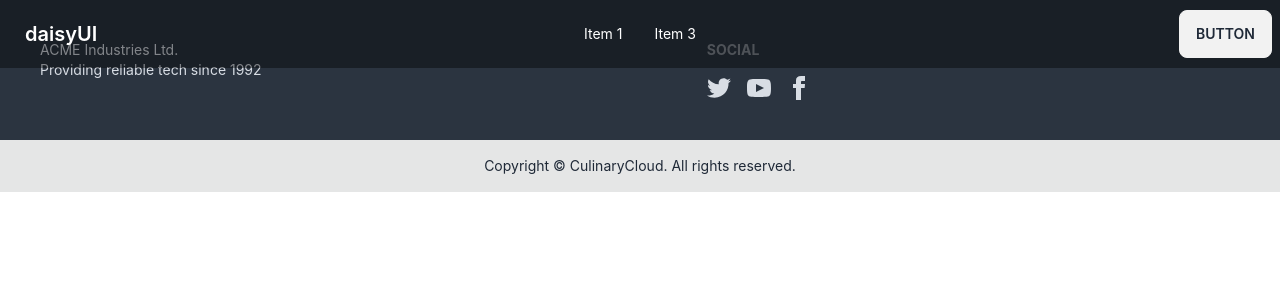
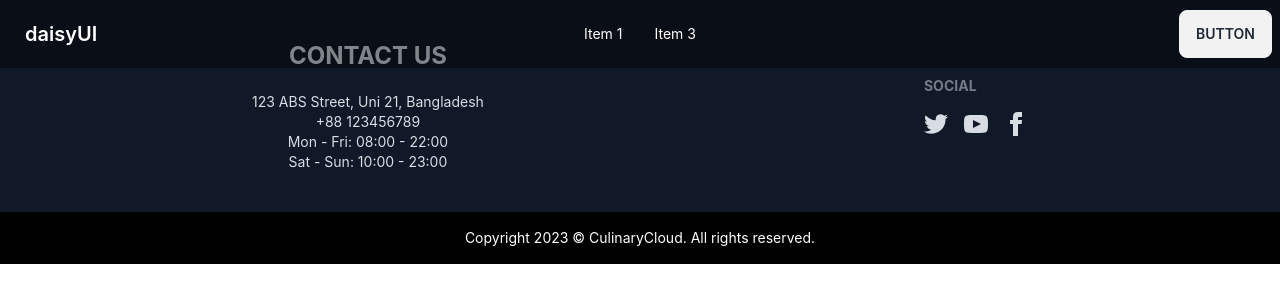
Before and after one commit to Sawom/ARS-Restaurant, a React (Create React App) app: page /about in a window 1280 px wide. Shown: the top 302 px of the page. Built offline with nearby package versions, Linux system fonts and the light colour scheme.

Commit message:
footer added

```diff
--- a/src/Pages/Shared/Footer/Footer.js
+++ b/src/Pages/Shared/Footer/Footer.js
@@ -1,15 +1,17 @@
 import React from 'react';
 
 const Footer = () => {
+    const currentYear = new Date().getFullYear();
     return (
-        <div>
-            <footer className="footer p-10 bg-neutral text-neutral-content">
+        <div >
+            <div className=' footer-center'>
+                <footer style={{backgroundColor: '#111827'}} className="footer p-10 bg-neutral text-neutral-content">
                     {/* 1st part */}
                     <div>
-                    <p>ACME Industries Ltd.<br/>Providing reliable tech since 1992</p>
+                        <p> <span className='text-2xl font-bold' >CONTACT US</span> <br/> <br /> <span> 123 ABS Street, Uni 21, Bangladesh <br /> +88 123456789 <br /> Mon - Fri: 08:00 - 22:00 <br /> Sat - Sun: 10:00 - 23:00 </span> </p>
                     </div>
                     {/* 2nd part */}
-                <div>
+                    <div >
                         <span className="footer-title">Social</span>
                         <div className="grid grid-flow-col gap-4">
                         <a><svg xmlns="http://www.w3.org/2000/svg" width="24" height="24" viewBox="0 0 24 24" className="fill-current"><path d="M24 4.557c-.883.392-1.832.656-2.828.775 1.017-.609 1.798-1.574 2.165-2.724-.951.564-2.005.974-3.127 1.195-.897-.957-2.178-1.555-3.594-1.555-3.179 0-5.515 2.966-4.797 6.045-4.091-.205-7.719-2.165-10.148-5.144-1.29 2.213-.669 5.108 1.523 6.574-.806-.026-1.566-.247-2.229-.616-.054 2.281 1.581 4.415 3.949 4.89-.693.188-1.452.232-2.224.084.626 1.956 2.444 3.379 4.6 3.419-2.07 1.623-4.678 2.348-7.29 2.04 2.179 1.397 4.768 2.212 7.548 2.212 9.142 0 14.307-7.721 13.995-14.646.962-.695 1.797-1.562 2.457-2.549z"></path></svg></a>
@@ -18,11 +20,13 @@ const Footer = () => {
                         </div>
                     </div>
                 </footer>
-            <footer className="footer footer-center p-4 bg-base-300 text-base-content">
+                <footer className="footer footer-center p-4 bg-black text-white">
                     <div>
-                    <p>Copyright © CulinaryCloud. All rights reserved.</p>
+                        <p>Copyright {currentYear} © CulinaryCloud. All rights reserved.</p>
                     </div>
                 </footer>
+            </div>
+
         </div>
     );
 };
```
Lines whose indentation alone changed are shown as unchanged.
